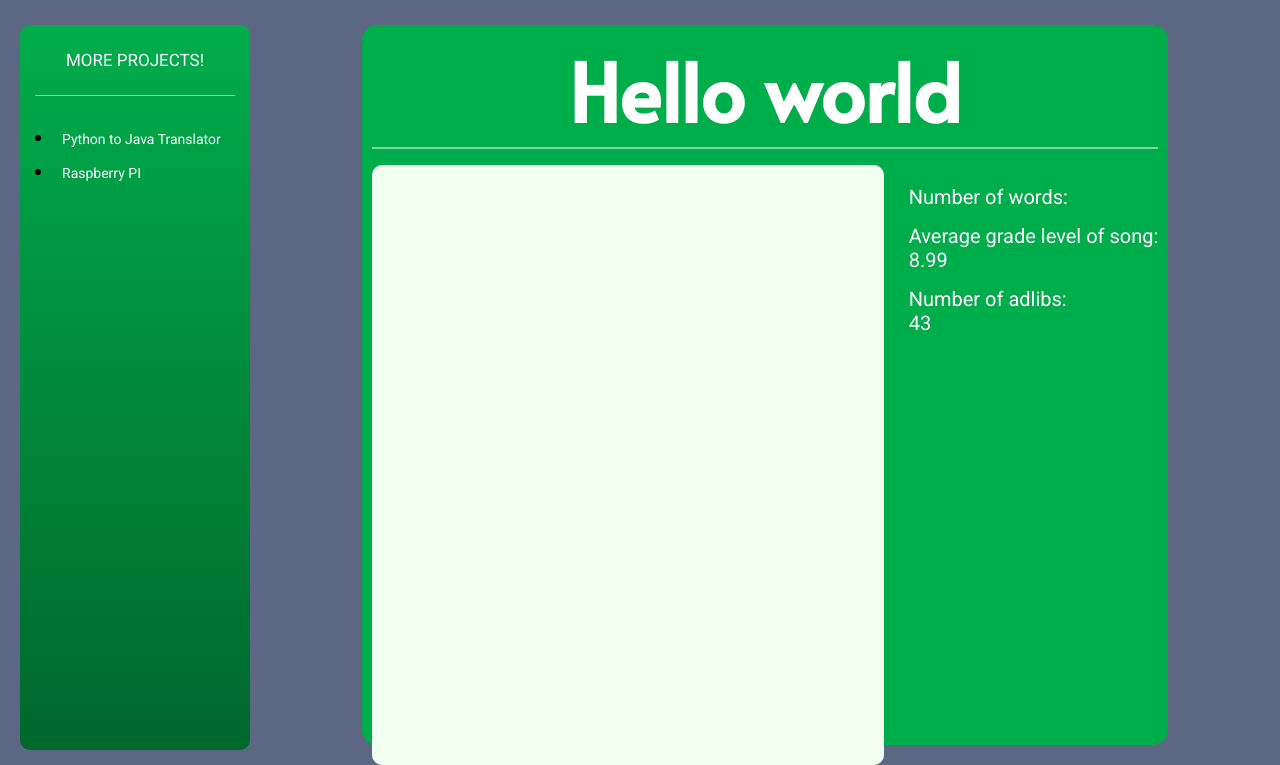
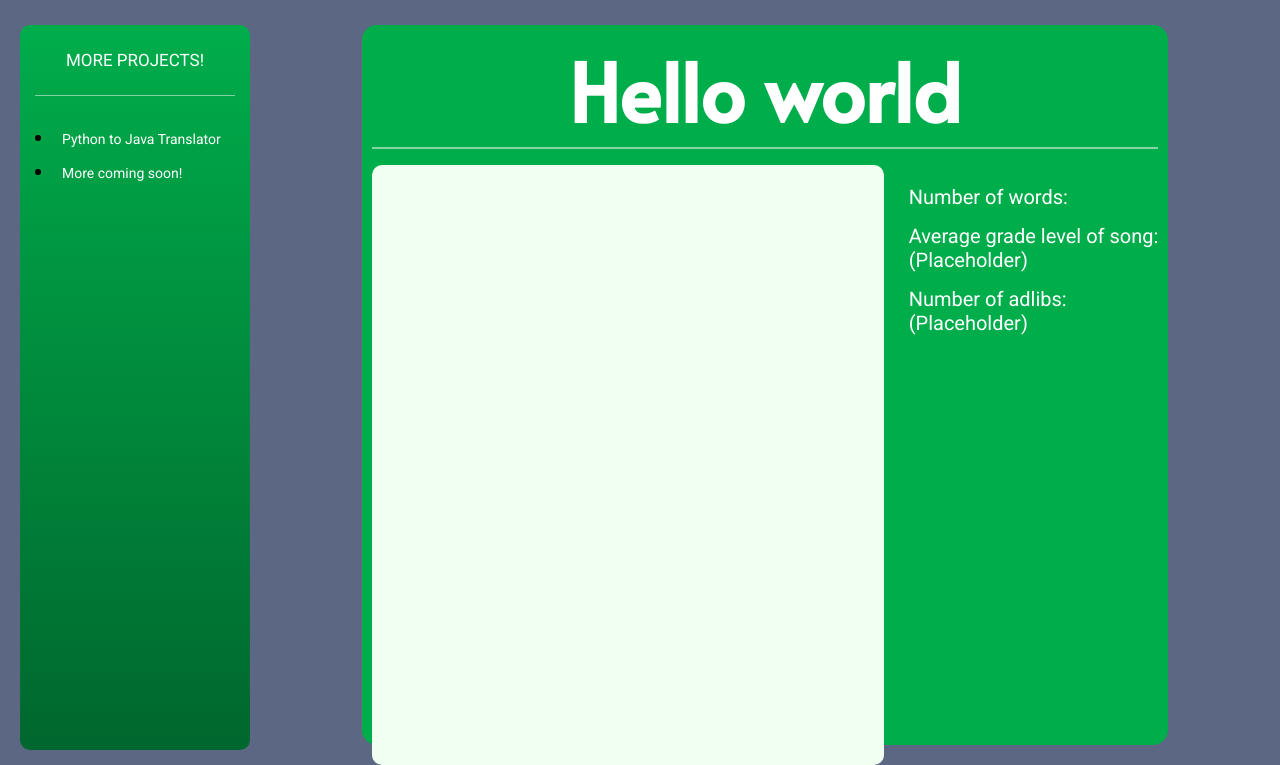
Before and after one commit to parkerswanson19/PythonJavaTranslator, a Django app: template templates/rap-analyzer2.html in a window 1280 px wide. Shown: the part 50-815 px from the top of the page. Run offline with Django 3.2, Linux system fonts and the light colour scheme; the template is opened without the code that fills it, so the values that code supplies are empty.

Commit message:
Fixed some more things... Very basic

```diff
--- a/static/PythonJavaTranslator/css/translator-styles.css
+++ b/static/PythonJavaTranslator/css/translator-styles.css
@@ -90,7 +90,8 @@ button:focus {
     margin-top: 50px;
 }
 
-.sidebar li {
+.sidebar li a {
+    text-decoration: none;
     margin-top: 20px;
     font-size: 70%;
     color: white;
--- a/templates/rap-analyzer.html
+++ b/templates/rap-analyzer.html
@@ -15,7 +15,7 @@
         <a href="/home/">madlabs.dev</a>
     </div>
     <div class="header-right">
-        <a href="#">About the Creators</a>
+        <a href="/home/about/">About the Creators</a>
         <a href="#">Contact Us</a>
     </div>
 </div>
@@ -35,7 +35,7 @@
                 </div>
                 <div class="form-row">
                     <p>Name of artist</p>
-                    <input type="text" name="artist-name" value="" placeholder="Artist"/>
+                    <input type="text" name="artist-name" value="" placeholder="Artist (Optional)"/>
                 </div>
                 <div class="form-row">
                     <button type="submit" class="btn">
--- a/templates/rap-analyzer2.html
+++ b/templates/rap-analyzer2.html
@@ -15,7 +15,7 @@
         <a href="/home/">madlabs.dev</a>
     </div>
     <div class="header-right">
-        <a href="#">About the Creators</a>
+        <a href="/home/about/">About the Creators</a>
         <a href="#">Contact Us</a>
     </div>
 </div>
@@ -23,7 +23,7 @@
     <div class="sidebar">
         <h2 class="sidebar-header">MORE PROJECTS!</h2>
         <li><a href="/translator/">Python to Java Translator</a></li>
-        <li><a href="/#">Raspberry PI</a></li>
+        <li><a href="/#">More coming soon!</a></li>
     </div>
     <div class="body-content">
         <div class="body-box">
@@ -32,8 +32,8 @@
                 <textarea class="lyrics-output">{{ code.lyrics }}</textarea>
                 <ul>
                     <li>Number of words:<br>{{ code.num_of_words }}</li>
-                    <li>Average grade level of song:<br>8.99</li>
-                    <li>Number of adlibs:<br>43</li>
+                    <li>Average grade level of song:<br>(Placeholder)</li>
+                    <li>Number of adlibs:<br>(Placeholder)</li>
                 </ul>
             </div>
         </div>
--- a/templates/translator.html
+++ b/templates/translator.html
@@ -23,8 +23,8 @@
     <div class="body">
         <div class="sidebar">
             <h2 class="sidebar-header">MORE PROJECTS!</h2>
-            <li>Rap Analyzer</li>
-            <li>Raspberry Pi</li>
+            <li><a href="/rap-analyzer/">Rap Analyzer</a></li>
+            <li><a href="#">More coming soon!</a></li>
         </div>
         <div class="main-content">
             <div class="row">
```
Also changed, not shown: RapAnalyzer/models.py (+19 -3 lines).
